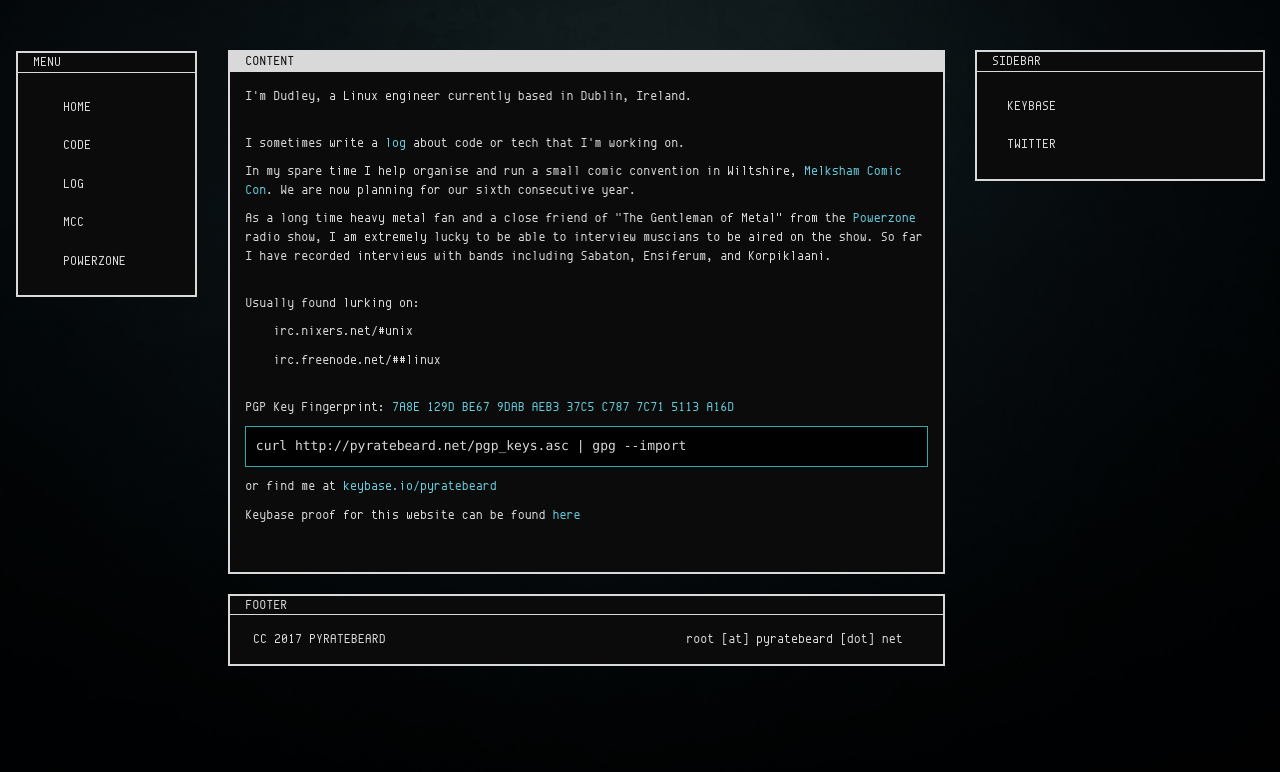
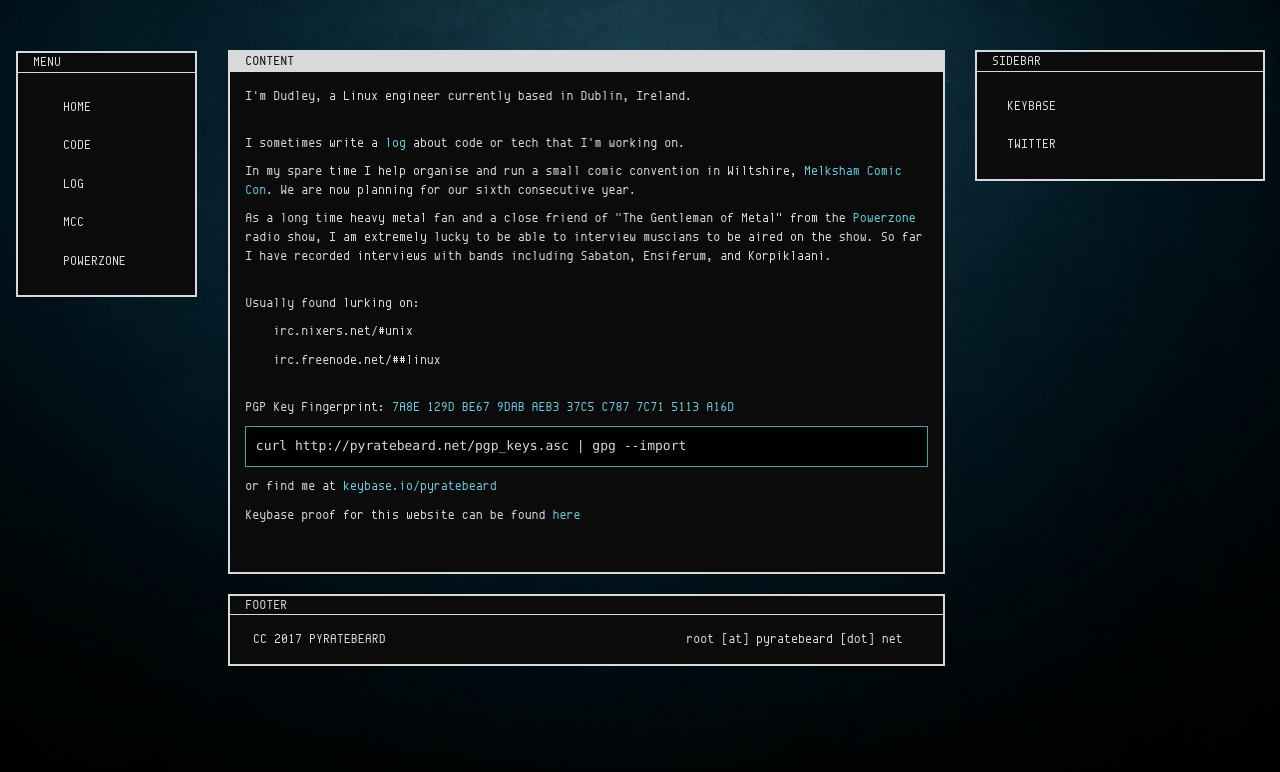
Before and after one commit to pyratebeard/pyratebeard.github.io, a Jekyll site: the page built from index.html, in a window 1280 px wide. Shown: the top 772 px of the page. Built offline with Jekyll 4.4.1, drawn with Linux system fonts in a browser that asks for light colours.

Commit message:
new background image
removed CLRF line terminators from custom.css

```diff
--- a/css/custom.css
+++ b/css/custom.css
@@ -10,7 +10,7 @@ body {
     font-size: 1.3em;
     background-color: #010101;
     color: #d9d9d9;
-    background-image: url("../img/dark_bg.jpg");
+    background-image: url("../img/blue_nowhere.jpg");
     background-size: 100%;
     background-repeat: no-repeat;
     background-attachment: fixed;
```
Also changed, not shown: img/blue_nowhere.jpg (added), img/dark_bg.jpg (deleted).
